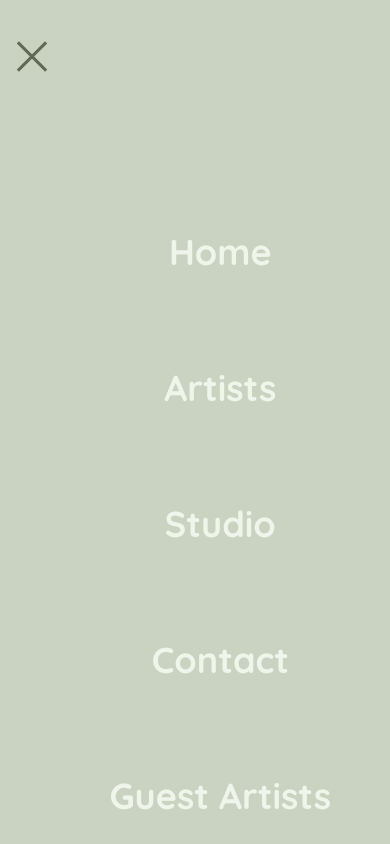
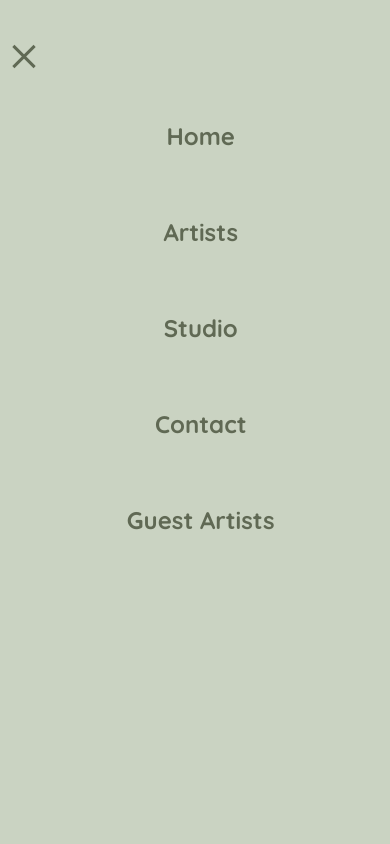
Before and after one commit to Cmbs86/Thorns-and-Spines-page, a React (Vite) app in the folder thorns-n-spines-project/: page / in a window 390 px wide. Both pictures are taken after a click on the button 32 px from the left and 56 px from the top of the page. Shown: the top 844 px of the page. Built offline with nearby package versions, Linux system fonts and the light colour scheme.

Commit message:
further changes in NavMobile, NavDesktop, Hero, Header

```diff
--- a/thorns-n-spines-project/src/components/Header.jsx
+++ b/thorns-n-spines-project/src/components/Header.jsx
@@ -4,7 +4,7 @@ import NavMobile from "./NavMobile";
 const Header = () => {
   return (
     <div className=" w-full h-auto fixed top-0 left-0 right-0 bg-tns-ash-gray-light  text-tns-ebony  border-x-tns-mint-cream font-sans z-50">
-      <nav className="w-full flex items-center justify-start py-3 lg:py-8">
+      <nav className="w-full flex items-center justify-start py-3 md:py-8">
         <NavMobile />
         <NavDesktop />
       </nav>
--- a/thorns-n-spines-project/src/components/Hero.jsx
+++ b/thorns-n-spines-project/src/components/Hero.jsx
@@ -2,18 +2,18 @@ import ThornsHero from "../assets/images/hero.webp";
 
 const Hero = () => {
   return (
-    <div className="lg:block fixed w-full h-[90vh] z-0 ">
+    <div className=" fixed w-full h-[87vh] z-0 ">
       {/* Background image container */}
       <div
-        className="absolute w-full h-full bg-cover bg-center bg-no-repeat bg-fixed z-0 "
+        className="absolute w-full h-full bg-cover bg-center bg-no-repeat bg-fixed z-0"
         style={{ backgroundImage: `url(${ThornsHero})` }}
       >
         {/* Container for the hero content */}
         <div className="relative w-full h-full flex flex-col justify-between  ">
 
           {/* Top animated heading */}
-          <div className="absolute bottom-24 w-full border border-solid border-red-500">
-            <h1 className="lg:text-8xl text-8xl font-bold animate-marquee w-full text-center text-tns-ash-gray-light font-sans">
+          <div className="absolute bottom-10 w-full">
+            <h1 className="text-5xl md:text-6xl font-bold animate-marquee w-full text-center text-tns-ash-gray-light font-sans">
               Welcome to Thorns and Spines
             </h1>
           </div>
--- a/thorns-n-spines-project/src/components/NavDesktop.jsx
+++ b/thorns-n-spines-project/src/components/NavDesktop.jsx
@@ -2,7 +2,7 @@ import { routes } from "../routes";
 
 const NavDesktop = () => {
   return (
-    <ul className="hidden lg:flex lg:items-center gap-5 text-sm">
+    <ul className="hidden md:flex md:items-center gap-5 text-sm">
       {routes.map((route) => {
         const { Icon, href, title } = route;
         return (
--- a/thorns-n-spines-project/src/components/NavMobile.jsx
+++ b/thorns-n-spines-project/src/components/NavMobile.jsx
@@ -4,8 +4,6 @@ import { useState } from "react";
 import { AnimatePresence, motion } from "framer-motion";
 import { Squash as Hamburger } from "hamburger-react";
 import { routes } from "../routes";
-
-
 
 const NavMobile = () => {
   const [isOpen, setOpen] = useState(false);
@@ -14,8 +12,9 @@ const NavMobile = () => {
   useClickAway(ref, () => setOpen(false));
 
   return (
-    <div ref={ref} className="lg:hidden  w-full pl-2 mt-5 flex ">
-      <Hamburger toggled={isOpen} size={40} toggle={setOpen} />
+    <div ref={ref} className="md:hidden w-full mt-5 flex ">
+      <Hamburger toggled={isOpen} size={30} toggle={setOpen} />
+
       <AnimatePresence>
         {isOpen && (
           <motion.div
@@ -23,9 +22,9 @@ const NavMobile = () => {
             animate={{ opacity: 1 }}
             exit={{ opacity: 0 }}
             transition={{ duration: 0.2 }}
-            className="flex w-full h-full pb-96"
+            className="flex w-full pb-96 "
           >
-            <ul className="w-full flex flex-col m-0 p-0 mt-48">
+            <ul className="w-[91%] flex flex-col m-0 p-0 mt-20  ">
               {routes.map((route, idx) => {
                 const { Icon } = route;
 
@@ -40,18 +39,17 @@ const NavMobile = () => {
                       delay: 0.1 + idx / 10,
                     }}
                     key={route.title}
-                  className="flex w-full py-2  "
+                    className="flex py-2  "
                   >
-
                     <a
                       onClick={() => setOpen((prev) => !prev)}
-                      className={
-                        "flex items-center justify-center w-full"
-                      }
+                      className="flex items-center justify-center w-full "
                       href={route.href}
                     >
                       {/* fix media queries of the link/routes */}
-                      <span className="flex text-4xl mb-20 font-bold text-tns-mint-cream">{route.title}</span>
+                      <span className="flex text-2xl md:text-4xl mb-12 font-bold text-tns-ebony">
+                        {route.title}
+                      </span>
                       {/* <Icon className="text-xl" /> */}
                     </a>
                   </motion.li>
```
Lines whose indentation alone changed are shown as unchanged.
